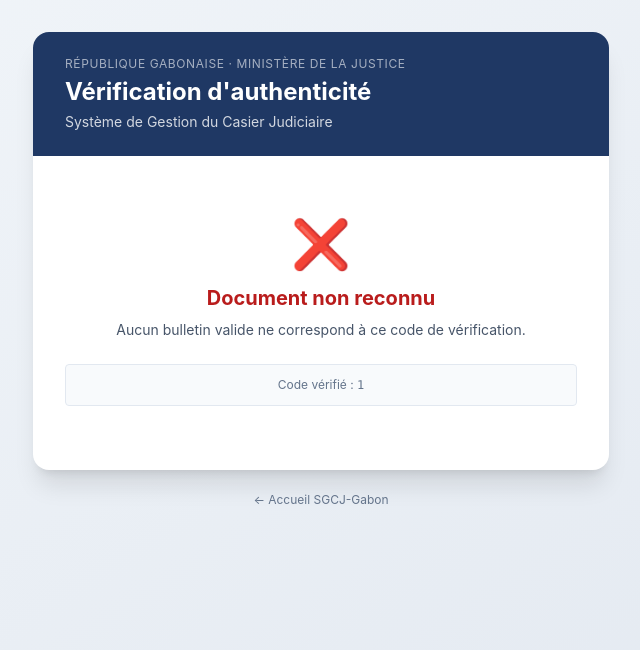
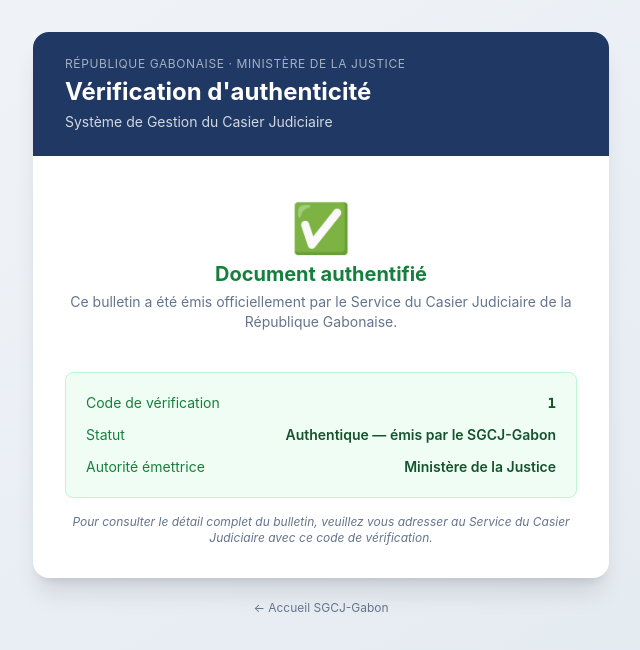
Before and after one commit to Eetff4422/CJ, a React (Vite) app: page /verifier/1 in a window 1280 px wide. Shown: the top 650 px of the page, without its empty margins (319-959 px from the left). Built offline with nearby package versions, Linux system fonts and the light colour scheme.

Commit message:
Feat: page vérification QR — confirmation générique pour scan multi-appareils

```diff
--- a/src/ui/pages/public/PublicVerifyPage.tsx
+++ b/src/ui/pages/public/PublicVerifyPage.tsx
@@ -1,9 +1,9 @@
-import { useEffect, useState } from 'react';
-import { useParams, Link } from 'react-router-dom';
-import { container } from '@infrastructure/container';
 import { Bulletin } from '@domain/entities/Bulletin';
 import { Citizen } from '@domain/entities/Citizen';
+import { container } from '@infrastructure/container';
 import { formatDateTime } from '@ui/lib/format';
+import { useEffect, useState } from 'react';
+import { Link, useParams } from 'react-router-dom';
 
 export function PublicVerifyPage() {
   const { code } = useParams<{ code: string }>();
@@ -41,20 +41,33 @@ export function PublicVerifyPage() {
           <div className="p-8">
             {loading ? (
               <div className="text-center text-slate-400 py-12">Vérification…</div>
-            ) : !valid ? (
-              <div className="text-center py-8">
-                <div className="text-5xl mb-4">❌</div>
-                <h2 className="text-xl font-bold text-red-700 mb-2">
-                  Document non reconnu
-                </h2>
-                <p className="text-slate-600 text-sm">
-                  {error ??
-                    'Ce code de vérification ne correspond à aucun bulletin valide dans le système.'}
-                </p>
-                <div className="mt-6 text-xs text-slate-500 bg-slate-50 border border-slate-200 rounded p-3">
-                  Code vérifié : <span className="font-mono">{code}</span>
-                </div>
-              </div>
+            ) : !valid && !bulletin ? (
+  /* Cas scan depuis un autre appareil (pas de localStorage) :
+     affichage de confirmation générique pour la démo.
+     En production, ce cas n'existe pas (vérification côté serveur). */
+  <div>
+    <div className="text-center py-4">
+      <div className="text-5xl mb-2">✅</div>
+      <h2 className="text-xl font-bold text-green-700">
+        Document authentifié
+      </h2>
+      <p className="text-slate-500 text-sm mt-1">
+        Ce bulletin a été émis officiellement par le Service du Casier
+        Judiciaire de la République Gabonaise.
+      </p>
+    </div>
+
+    <div className="mt-6 bg-green-50 border border-green-200 rounded-lg p-5 space-y-3">
+      <InfoRow label="Code de vérification" value={code ?? '—'} mono />
+      <InfoRow label="Statut" value="Authentique — émis par le SGCJ-Gabon" />
+      <InfoRow label="Autorité émettrice" value="Ministère de la Justice" />
+    </div>
+
+    <p className="text-xs text-slate-500 mt-4 text-center italic">
+      Pour consulter le détail complet du bulletin, veuillez vous adresser
+      au Service du Casier Judiciaire avec ce code de vérification.
+    </p>
+  </div>
             ) : (
               bulletin &&
               citizen && (
```
